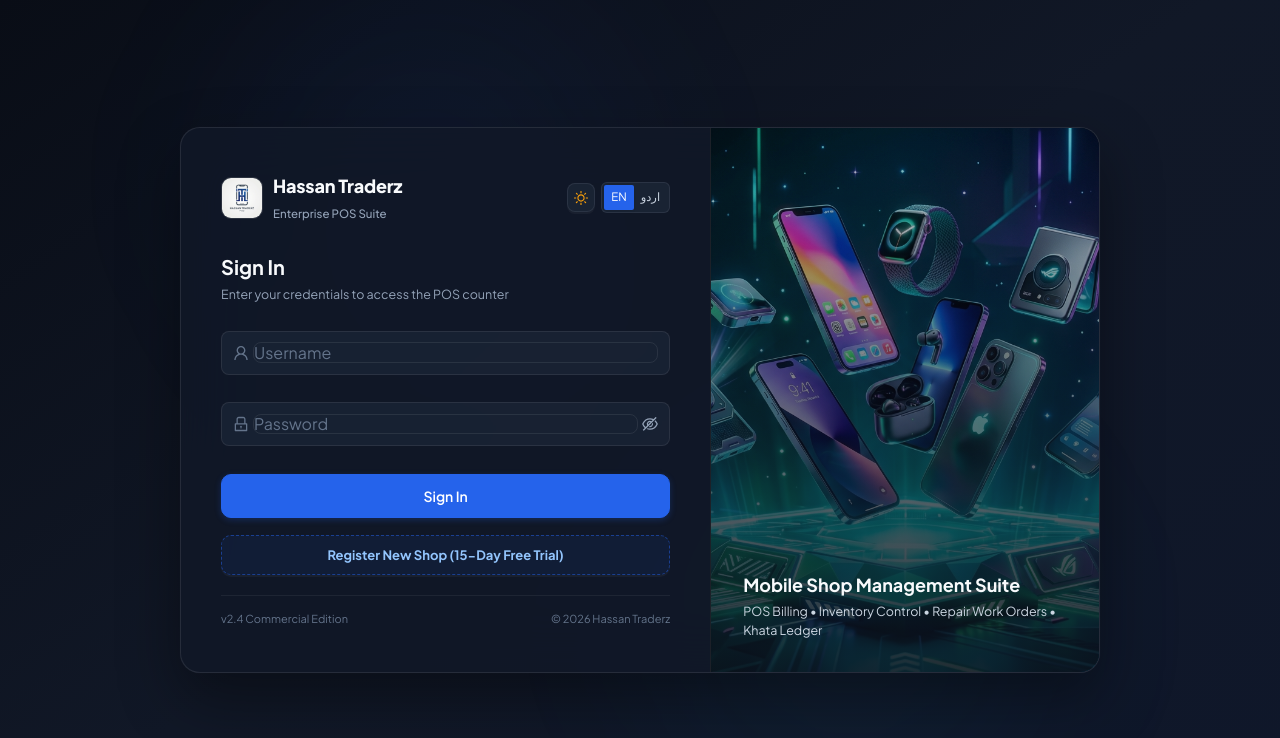
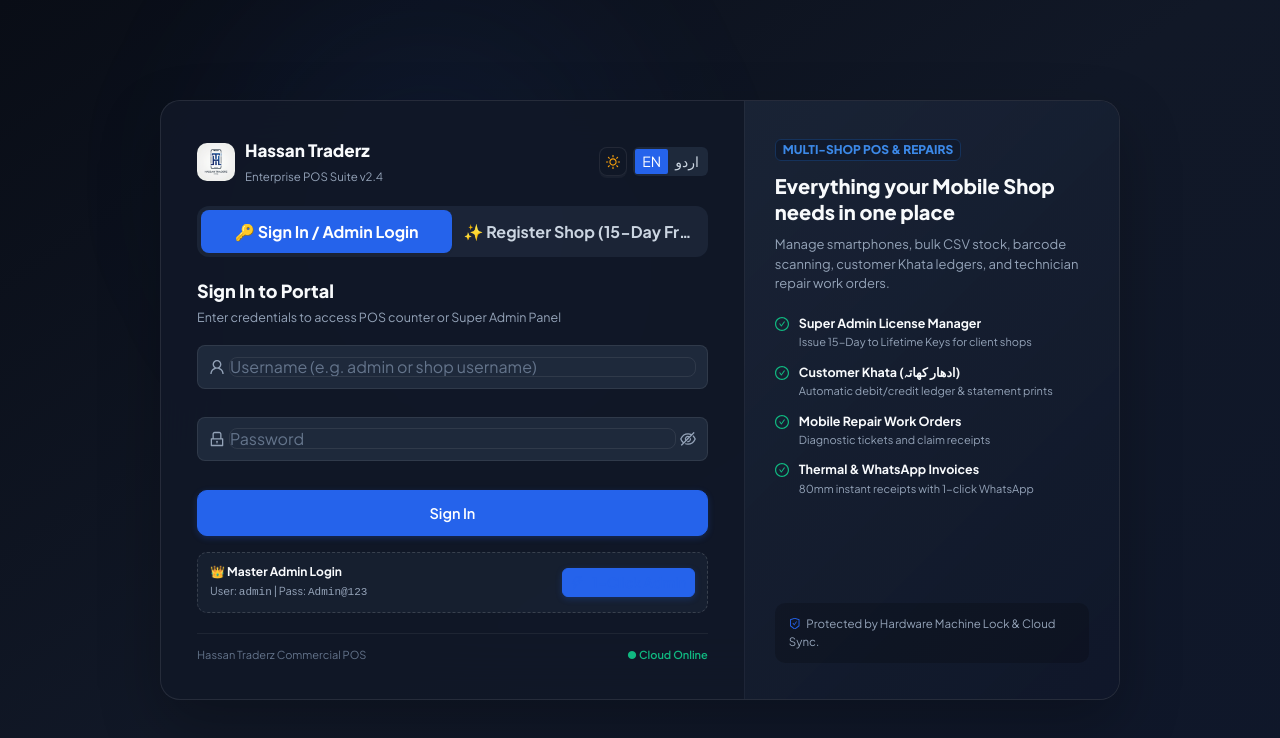
Before and after one commit to Hassansaeedd/hassantraderz, a React (Vite) app in the folder client/: page /login in a window 1280 px wide. Shown: the top 738 px of the page. Built offline with nearby package versions, Linux system fonts and the light colour scheme; no server answers; a web font is replaced by a local one.

Commit message:
feat(auth): add unified Sign In and Shop Registration tabs with 1-click Admin Login helper

```diff
--- a/client/src/pages/auth/LoginPage.jsx
+++ b/client/src/pages/auth/LoginPage.jsx
@@ -1,7 +1,12 @@
-// client/src/pages/auth/LoginPage.jsx — Dynamic Light/Dark Responsive Minimalist Glassmorphic Login Portal
+// client/src/pages/auth/LoginPage.jsx — Unified Login & Shop Self-Registration Portal
 import { useState, useEffect } from 'react';
-import { Form, Input, Button, message, Segmented } from 'antd';
-import { UserOutlined, LockOutlined, EyeInvisibleOutlined, EyeTwoTone, SunOutlined, MoonOutlined } from '@ant-design/icons';
+import { Form, Input, Button, message, Segmented, Row, Col, Alert, Tag } from 'antd';
+import {
+  UserOutlined, LockOutlined, EyeInvisibleOutlined, EyeTwoTone,
+  SunOutlined, MoonOutlined, ShopOutlined, PhoneOutlined,
+  KeyOutlined, CheckCircleOutlined, SafetyCertificateOutlined,
+  ThunderboltOutlined
+} from '@ant-design/icons';
 import { useNavigate } from 'react-router-dom';
 import { useTranslation } from 'react-i18next';
 import { useAuthStore } from '../../store/authStore';
@@ -14,8 +19,13 @@
   const setAuth = useAuthStore((s) => s.setAuth);
   const { mode, toggleTheme } = useThemeStore();
   const isDark = mode === 'dark';
+
+  const [activeTab, setActiveTab] = useState('login'); // 'login' | 'register'
   const [loading, setLoading] = useState(false);
   const [isMobile, setIsMobile] = useState(window.innerWidth <= 768);
+
+  const [loginForm] = Form.useForm();
+  const [registerForm] = Form.useForm();
 
   useEffect(() => {
     const handleResize = () => setIsMobile(window.innerWidth <= 768);
@@ -23,18 +33,66 @@
     return () => window.removeEventListener('resize', handleResize);
   }, []);
 
-  const onFinish = async (values) => {
+  // Handle Login (Admin, Manager, or Shop Cashier)
+  const handleLogin = async (values) => {
     setLoading(true);
     try {
       const res = await api.post('/auth/login', values);
-      setAuth(res.data.user, res.data.accessToken);
-      message.success(`Welcome back, ${res.data.user.fullName}!`);
+      const user = res.data.user;
+      const token = res.data.accessToken;
+      setAuth(user, token);
+      message.success(`Welcome back, ${user.fullName || user.username}!`);
+
+      if (user.role === 'ADMIN') {
         navigate('/dashboard');
+      } else {
+        navigate('/pos');
+      }
     } catch (err) {
-      message.error(err?.message || t('auth.invalidCreds'));
+      message.error(err?.message || 'Invalid username or password');
     } finally {
       setLoading(false);
     }
+  };
+
+  // Handle Self-Registration with 15-Day Free Trial
+  const handleRegister = async (values) => {
+    setLoading(true);
+    try {
+      const res = await api.post('/auth/register', values);
+      const user = res.data?.user || res.data?.data?.user;
+      const token = res.data?.accessToken || res.data?.data?.accessToken;
+      const lic = res.data?.license || res.data?.data?.license;
+
+      if (user && token) {
+        setAuth(user, token);
+        if (lic) {
+          localStorage.setItem('software_license', JSON.stringify({
+            licenseKey: lic.licenseKey,
+            plan: '15-Day Free Trial',
+            status: 'ACTIVE',
+            activatedOn: new Date().toLocaleDateString(),
+            expiresOn: new Date(lic.expiresAt).toLocaleDateString(),
+            shopName: lic.shopName,
+          }));
+        }
+        message.success(`🎉 Welcome to Hassan Traderz! Your 15-Day Free Trial is active!`);
+        navigate('/dashboard');
+      }
+    } catch (err) {
+      message.error(err?.message || 'Registration failed. Username may already exist.');
+    } finally {
+      setLoading(false);
+    }
+  };
+
+  // Quick 1-Click Super Admin Fill
+  const handleQuickFillAdmin = () => {
+    loginForm.setFieldsValue({
+      username: 'admin',
+      password: 'Admin@123',
+    });
+    message.info('Filled Super Admin credentials (admin / Admin@123)');
   };
 
   const switchLang = (lang) => i18n.changeLanguage(lang);
@@ -54,88 +112,54 @@
       overflow: 'hidden',
       transition: 'background 0.3s ease',
     }}>
-      {/* Subtle Ambient Radial Glows */}
+      {/* Background Ambient Glows */}
       <div style={{
-        position: 'absolute',
-        top: '-15%',
-        left: '10%',
-        width: 600,
-        height: 600,
-        background: isDark
-          ? 'radial-gradient(circle, rgba(37, 99, 235, 0.08) 0%, transparent 70%)'
-          : 'radial-gradient(circle, rgba(37, 99, 235, 0.07) 0%, transparent 70%)',
-        filter: 'blur(60px)',
-        pointerEvents: 'none',
-      }} />
-      <div style={{
-        position: 'absolute',
-        bottom: '-15%',
-        right: '10%',
-        width: 600,
-        height: 600,
-        background: isDark
-          ? 'radial-gradient(circle, rgba(14, 165, 233, 0.06) 0%, transparent 70%)'
-          : 'radial-gradient(circle, rgba(14, 165, 233, 0.06) 0%, transparent 70%)',
-        filter: 'blur(60px)',
-        pointerEvents: 'none',
+        position: 'absolute', top: '-15%', left: '10%', width: 600, height: 600,
+        background: isDark ? 'radial-gradient(circle, rgba(37, 99, 235, 0.09) 0%, transparent 70%)' : 'radial-gradient(circle, rgba(37, 99, 235, 0.07) 0%, transparent 70%)',
+        filter: 'blur(60px)', pointerEvents: 'none',
       }} />
 
-      {/* Main Glassmorphic Split / Mobile Container */}
+      {/* Main Container */}
       <div style={{
         width: '100%',
-        maxWidth: isMobile ? 440 : 920,
+        maxWidth: isMobile ? 440 : 960,
         display: 'flex',
         flexDirection: isMobile ? 'column' : 'row',
         borderRadius: 20,
         overflow: 'hidden',
-        background: isDark ? 'rgba(17, 24, 39, 0.85)' : 'rgba(255, 255, 255, 0.92)',
+        background: isDark ? 'rgba(17, 24, 39, 0.9)' : 'rgba(255, 255, 255, 0.95)',
         backdropFilter: 'blur(30px)',
         WebkitBackdropFilter: 'blur(30px)',
         border: isDark ? '1px solid rgba(255, 255, 255, 0.09)' : '1px solid rgba(255, 255, 255, 0.95)',
-        boxShadow: isDark
-          ? '0 25px 60px rgba(0, 0, 0, 0.4), 0 0 1px rgba(255, 255, 255, 0.1)'
-          : '0 25px 60px rgba(15, 23, 42, 0.08), 0 2px 8px rgba(37, 99, 235, 0.04)',
+        boxShadow: '0 25px 60px rgba(0, 0, 0, 0.25)',
         position: 'relative',
         zIndex: 1,
-        minHeight: isMobile ? 'auto' : 480,
-        transition: 'all 0.3s ease',
+        minHeight: isMobile ? 'auto' : 560,
       }}>
 
-        {/* LEFT PANEL: Clean Minimalist Login Form */}
+        {/* LEFT PANEL: Form with Sign In & Register Tabs */}
         <div style={{
-          flex: 1.1,
-          padding: isMobile ? '28px 20px' : '44px 40px',
+          flex: 1.2,
+          padding: isMobile ? '24px 18px' : '36px 36px',
           display: 'flex',
           flexDirection: 'column',
           justifyContent: 'space-between',
         }}>
           <div>
             {/* Top Bar: Brand, Theme Switcher & Language */}
-            <div style={{ display: 'flex', justifyContent: 'space-between', alignItems: 'center', marginBottom: isMobile ? 20 : 28 }}>
+            <div style={{ display: 'flex', justifyContent: 'space-between', alignItems: 'center', marginBottom: 20 }}>
               <div style={{ display: 'flex', alignItems: 'center', gap: 10 }}>
                 <img
                   src="/logo.png"
                   alt="Hassan Traderz Logo"
-                  style={{
-                    width: isMobile ? 36 : 42,
-                    height: isMobile ? 36 : 42,
-                    borderRadius: 10,
-                    objectFit: 'cover',
-                    border: isDark ? '1px solid rgba(255, 255, 255, 0.12)' : '1px solid rgba(0, 0, 0, 0.08)',
-                  }}
+                  style={{ width: 38, height: 38, borderRadius: 10, objectFit: 'cover' }}
                 />
                 <div>
-                  <h1 style={{
-                    fontSize: isMobile ? 16 : 18,
-                    fontWeight: 800,
-                    color: isDark ? '#f8fafc' : '#0f172a',
-                    margin: 0,
-                    letterSpacing: -0.2,
-                  }}>
+                  <h1 style={{ fontSize: 17, fontWeight: 800, color: isDark ? '#f8fafc' : '#0f172a', margin: 0 }}>
                     Hassan Traderz
                   </h1>
-                  <span style={{ color: isDark ? '#94a3b8' : '#64748b', fontSize: 11.5, fontWeight: 500 }}>
-                    Enterprise POS Suite
+                  <span style={{ color: isDark ? '#94a3b8' : '#64748b', fontSize: 11.5 }}>
+                    Enterprise POS Suite v2.4
                   </span>
                 </div>
               </div>
@@ -145,171 +169,274 @@
                   size="small"
                   icon={isDark ? <SunOutlined style={{ color: '#f59e0b' }} /> : <MoonOutlined style={{ color: '#6366f1' }} />}
                   onClick={toggleTheme}
-                  style={{
-                    borderRadius: 8,
-                    background: isDark ? 'rgba(30, 41, 59, 0.7)' : 'rgba(241, 245, 249, 0.9)',
-                    border: isDark ? '1px solid rgba(255, 255, 255, 0.08)' : '1px solid rgba(0, 0, 0, 0.08)',
-                    color: isDark ? '#f8fafc' : '#0f172a',
-                  }}
+                  style={{ borderRadius: 8 }}
                 />
                 <Segmented
                   size="small"
                   options={[{ label: 'EN', value: 'en' }, { label: 'اردو', value: 'ur' }]}
                   value={i18n.language}
                   onChange={switchLang}
-                  style={{
-                    background: isDark ? 'rgba(30, 41, 59, 0.7)' : 'rgba(241, 245, 249, 0.9)',
-                    border: isDark ? '1px solid rgba(255, 255, 255, 0.08)' : '1px solid rgba(0, 0, 0, 0.08)',
-                    fontSize: 11.5,
-                  }}
                 />
               </div>
             </div>
 
-            {/* Form Title */}
-            <div style={{ marginBottom: isMobile ? 18 : 24 }}>
-              <h2 style={{
-                fontSize: isMobile ? 18 : 20,
+            {/* TAB SELECTOR: Sign In vs Register New Shop */}
+            <Segmented
+              block
+              size="large"
+              value={activeTab}
+              onChange={setActiveTab}
+              options={[
+                { label: '🔑 Sign In / Admin Login', value: 'login' },
+                { label: '✨ Register Shop (15-Day Free Trial)', value: 'register' },
+              ]}
+              style={{
+                marginBottom: 20,
+                padding: 4,
+                borderRadius: 12,
                 fontWeight: 700,
-                color: isDark ? '#f8fafc' : '#0f172a',
-                margin: 0,
-              }}>
-                Sign In
+                background: isDark ? 'rgba(30, 41, 59, 0.8)' : '#e2e8f0',
+              }}
+            />
+
+            {/* ──────── TAB 1: SIGN IN (ADMIN & CASHIER) ──────── */}
+            {activeTab === 'login' && (
+              <div>
+                <div style={{ marginBottom: 16 }}>
+                  <h2 style={{ fontSize: 18, fontWeight: 800, color: isDark ? '#f8fafc' : '#0f172a', margin: 0 }}>
+                    Sign In to Portal
                   </h2>
-              <p style={{ color: isDark ? '#94a3b8' : '#64748b', fontSize: 12.5, marginTop: 3, marginBottom: 0 }}>
-                Enter your credentials to access the POS counter
+                  <p style={{ color: isDark ? '#94a3b8' : '#64748b', fontSize: 12.5, margin: '2px 0 0' }}>
+                    Enter credentials to access POS counter or Super Admin Panel
                   </p>
                 </div>
 
-            {/* Clean Form Controls */}
-            <Form layout="vertical" onFinish={onFinish} size="large">
+                <Form form={loginForm} layout="vertical" onFinish={handleLogin} size="large">
                   <Form.Item name="username" rules={[{ required: true, message: 'Username is required' }]}>
                     <Input
-                  prefix={<UserOutlined style={{ color: isDark ? '#64748b' : '#94a3b8' }} />}
-                  placeholder={t('auth.username')}
-                  autoComplete="username"
-                  style={{
-                    borderRadius: 10,
-                    background: isDark ? 'rgba(30, 41, 59, 0.6)' : '#ffffff',
-                    border: isDark ? '1px solid rgba(255, 255, 255, 0.1)' : '1px solid #cbd5e1',
-                    color: isDark ? '#f8fafc' : '#0f172a',
-                    height: 44,
-                  }}
+                      prefix={<UserOutlined style={{ color: '#94a3b8' }} />}
+                      placeholder="Username (e.g. admin or shop username)"
+                      style={{ borderRadius: 10, height: 44 }}
                     />
                   </Form.Item>
 
                   <Form.Item name="password" rules={[{ required: true, message: 'Password is required' }]}>
                     <Input.Password
-                  prefix={<LockOutlined style={{ color: isDark ? '#64748b' : '#94a3b8' }} />}
-                  placeholder={t('auth.password')}
-                  autoComplete="current-password"
-                  style={{
-                    borderRadius: 10,
-                    background: isDark ? 'rgba(30, 41, 59, 0.6)' : '#ffffff',
-                    border: isDark ? '1px solid rgba(255, 255, 255, 0.1)' : '1px solid #cbd5e1',
-                    color: isDark ? '#f8fafc' : '#0f172a',
-                    height: 44,
-                  }}
-                  iconRender={(visible) => visible ? <EyeTwoTone /> : <EyeInvisibleOutlined style={{ color: '#94a3b8' }} />}
+                      prefix={<LockOutlined style={{ color: '#94a3b8' }} />}
+                      placeholder="Password"
+                      style={{ borderRadius: 10, height: 44 }}
                     />
                   </Form.Item>
 
-              <Form.Item style={{ marginTop: 20, marginBottom: 0 }}>
                   <Button
                     type="primary"
                     htmlType="submit"
                     block
                     loading={loading}
                     style={{
+                      height: 46,
+                      borderRadius: 10,
+                      fontSize: 14.5,
+                      fontWeight: 800,
+                      background: '#2563eb',
+                      borderColor: '#2563eb',
+                      boxShadow: '0 4px 14px rgba(37, 99, 235, 0.3)',
+                      marginTop: 4,
+                    }}
+                  >
+                    {loading ? 'Authenticating...' : 'Sign In'}
+                  </Button>
+                </Form>
+
+                {/* Quick 1-Click Super Admin Fill Button */}
+                <div style={{
+                  marginTop: 16,
+                  padding: '10px 12px',
+                  background: isDark ? 'rgba(30, 41, 59, 0.5)' : '#f1f5f9',
+                  borderRadius: 10,
+                  border: isDark ? '1px dashed rgba(255, 255, 255, 0.15)' : '1px dashed #cbd5e1',
+                  display: 'flex',
+                  alignItems: 'center',
+                  justifyContent: 'space-between',
+                }}>
+                  <div>
+                    <div style={{ fontWeight: 700, fontSize: 12, color: isDark ? '#f8fafc' : '#0f172a' }}>
+                      👑 Master Admin Login
+                    </div>
+                    <div style={{ fontSize: 11, color: isDark ? '#94a3b8' : '#64748b' }}>
+                      User: <code>admin</code> | Pass: <code>Admin@123</code>
+                    </div>
+                  </div>
+                  <Button
+                    size="small"
+                    type="primary"
+                    ghost
+                    icon={<ThunderboltOutlined />}
+                    onClick={handleQuickFillAdmin}
+                    style={{ borderRadius: 6, fontWeight: 700 }}
+                  >
+                    1-Click Admin
+                  </Button>
+                </div>
+              </div>
+            )}
+
+            {/* ──────── TAB 2: REGISTER NEW SHOP (15-DAY FREE TRIAL) ──────── */}
+            {activeTab === 'register' && (
+              <div>
+                <Alert
+                  type="info"
+                  showIcon
+                  icon={<CheckCircleOutlined style={{ color: '#2563eb' }} />}
+                  message="15-Day Free Trial Included"
+                  description="Register your mobile shop to test Barcodes, POS Billing, Repairs, and Khata."
+                  style={{ marginBottom: 16, borderRadius: 10 }}
+                />
+
+                <Form form={registerForm} layout="vertical" onFinish={handleRegister} size="middle">
+                  <Form.Item
+                    name="shopName"
+                    label={<span style={{ fontWeight: 700, fontSize: 12.5 }}>Mobile Shop Name (دکان کا نام)</span>}
+                    rules={[{ required: true, message: 'Shop name is required' }]}
+                    style={{ marginBottom: 12 }}
+                  >
+                    <Input prefix={<ShopOutlined style={{ color: '#94a3b8' }} />} placeholder="e.g. Al-Madina Mobile Center" />
+                  </Form.Item>
+
+                  <Row gutter={8}>
+                    <Col span={12}>
+                      <Form.Item
+                        name="ownerName"
+                        label={<span style={{ fontWeight: 700, fontSize: 12.5 }}>Owner Name</span>}
+                        rules={[{ required: true, message: 'Required' }]}
+                        style={{ marginBottom: 12 }}
+                      >
+                        <Input placeholder="e.g. Zubair Ahmad" />
+                      </Form.Item>
+                    </Col>
+                    <Col span={12}>
+                      <Form.Item
+                        name="phone"
+                        label={<span style={{ fontWeight: 700, fontSize: 12.5 }}>WhatsApp Phone</span>}
+                        rules={[{ required: true, message: 'Required' }]}
+                        style={{ marginBottom: 12 }}
+                      >
+                        <Input placeholder="03001234567" />
+                      </Form.Item>
+                    </Col>
+                  </Row>
+
+                  <Row gutter={8}>
+                    <Col span={12}>
+                      <Form.Item
+                        name="username"
+                        label={<span style={{ fontWeight: 700, fontSize: 12.5 }}>Login Username</span>}
+                        rules={[{ required: true, message: 'Required', min: 3 }]}
+                        style={{ marginBottom: 12 }}
+                      >
+                        <Input placeholder="e.g. madinamobile" />
+                      </Form.Item>
+                    </Col>
+                    <Col span={12}>
+                      <Form.Item
+                        name="password"
+                        label={<span style={{ fontWeight: 700, fontSize: 12.5 }}>Login Password</span>}
+                        rules={[{ required: true, message: 'Required', min: 6 }]}
+                        style={{ marginBottom: 12 }}
+                      >
+                        <Input.Password placeholder="Min 6 chars" />
+                      </Form.Item>
+                    </Col>
+                  </Row>
+
+                  <Button
+                    type="primary"
+                    htmlType="submit"
+                    block
+                    size="large"
+                    loading={loading}
+                    style={{
                       height: 44,
                       borderRadius: 10,
                       fontSize: 14,
-                    fontWeight: 700,
-                    background: '#2563eb',
+                      fontWeight: 800,
+                      background: 'linear-gradient(135deg, #2563eb, #1d4ed8)',
                       borderColor: '#2563eb',
-                    boxShadow: '0 4px 14px rgba(37, 99, 235, 0.3)',
+                      marginTop: 4,
                     }}
                   >
-                  {loading ? t('auth.loggingIn') : 'Sign In'}
+                    {loading ? 'Creating Shop...' : 'Start 15-Day Free Trial'}
                   </Button>
-              </Form.Item>
                 </Form>
-
-            {/* Self-Registration 15-Day Free Trial Link */}
-            <div style={{ marginTop: 16, textAlign: 'center' }}>
-              <Button
-                type="dashed"
-                block
-                onClick={() => navigate('/register')}
-                style={{
-                  height: 40,
-                  borderRadius: 10,
-                  fontWeight: 700,
-                  fontSize: 13,
-                  borderColor: isDark ? 'rgba(37, 99, 235, 0.5)' : '#93c5fd',
-                  color: isDark ? '#93c5fd' : '#2563eb',
-                  background: isDark ? 'rgba(37, 99, 235, 0.08)' : '#eff6ff',
-                }}
-              >
-                Register New Shop (15-Day Free Trial)
-              </Button>
               </div>
+            )}
           </div>
 
-          {/* Minimal Clean Footer */}
-          <div style={{
-            marginTop: 20,
-            paddingTop: 14,
-            borderTop: isDark ? '1px solid rgba(255, 255, 255, 0.06)' : '1px solid rgba(0, 0, 0, 0.06)',
-            display: 'flex',
-            justifyContent: 'space-between',
-            alignItems: 'center',
-          }}>
+          {/* Footer */}
+          <div style={{ marginTop: 20, paddingTop: 12, borderTop: isDark ? '1px solid rgba(255,255,255,0.06)' : '1px solid rgba(0,0,0,0.06)', display: 'flex', justifyContent: 'space-between', alignItems: 'center' }}>
             <span style={{ fontSize: 11, color: isDark ? '#64748b' : '#94a3b8' }}>
-              v2.4 Commercial Edition
+              Hassan Traderz Commercial POS
             </span>
-            <span style={{ fontSize: 11, color: isDark ? '#64748b' : '#94a3b8' }}>
-              © {new Date().getFullYear()} Hassan Traderz
+            <span style={{ fontSize: 11, color: '#10b981', fontWeight: 600 }}>
+              ● Cloud Online
             </span>
           </div>
         </div>
 
-        {/* RIGHT PANEL: Tech Artwork Showcase (Only on Desktop >= 768px) */}
+        {/* RIGHT PANEL: Tech Showcase Feature Grid (Desktop Only) */}
         {!isMobile && (
           <div style={{
-            flex: 0.95,
-            position: 'relative',
-            overflow: 'hidden',
-            borderLeft: isDark ? '1px solid rgba(255, 255, 255, 0.08)' : '1px solid rgba(0, 0, 0, 0.06)',
-            background: isDark ? '#090d16' : '#0f172a',
-            display: 'flex',
-          }}>
-            <img
-              src="/login_gadgets.jpg"
-              alt="Mobile POS System"
-              style={{ width: '100%', height: '100%', objectFit: 'cover', opacity: isDark ? 0.85 : 0.9 }}
-            />
-
-            {/* Subtle Dark Vignette & Caption */}
-            <div style={{
-              position: 'absolute',
-              inset: 0,
-              background: 'linear-gradient(180deg, rgba(11, 15, 25, 0.1) 0%, rgba(11, 15, 25, 0.85) 100%)',
+            flex: 0.9,
+            background: isDark
+              ? 'linear-gradient(135deg, rgba(30, 41, 59, 0.7) 0%, rgba(15, 23, 42, 0.9) 100%)'
+              : 'linear-gradient(135deg, #f1f5f9 0%, #e2e8f0 100%)',
+            padding: '36px 30px',
             display: 'flex',
             flexDirection: 'column',
-              justifyContent: 'flex-end',
-              padding: 32,
+            justifyContent: 'space-between',
+            borderLeft: isDark ? '1px solid rgba(255, 255, 255, 0.06)' : '1px solid rgba(0, 0, 0, 0.06)',
           }}>
-              <h3 style={{ color: '#f8fafc', fontSize: 18, fontWeight: 700, margin: '0 0 6px', lineHeight: 1.3 }}>
-                Mobile Shop Management Suite
+            <div>
+              <Tag color="blue" style={{ fontWeight: 800, borderRadius: 6, marginBottom: 12 }}>
+                MULTI-SHOP POS & REPAIRS
+              </Tag>
+              <h3 style={{ fontSize: 20, fontWeight: 800, color: isDark ? '#f8fafc' : '#0f172a', margin: '0 0 10px', lineHeight: 1.3 }}>
+                Everything your Mobile Shop needs in one place
               </h3>
-              <p style={{ color: '#cbd5e1', fontSize: 12.5, margin: 0, lineHeight: 1.5 }}>
-                POS Billing • Inventory Control • Repair Work Orders • Khata Ledger
+              <p style={{ color: isDark ? '#94a3b8' : '#64748b', fontSize: 13, lineHeight: 1.5, marginBottom: 20 }}>
+                Manage smartphones, bulk CSV stock, barcode scanning, customer Khata ledgers, and technician repair work orders.
               </p>
+
+              <div style={{ display: 'flex', flexDirection: 'column', gap: 12 }}>
+                {[
+                  { title: 'Super Admin License Manager', desc: 'Issue 15-Day to Lifetime Keys for client shops' },
+                  { title: 'Customer Khata (ادھار کھاتہ)', desc: 'Automatic debit/credit ledger & statement prints' },
+                  { title: 'Mobile Repair Work Orders', desc: 'Diagnostic tickets and claim receipts' },
+                  { title: 'Thermal & WhatsApp Invoices', desc: '80mm instant receipts with 1-click WhatsApp' },
+                ].map((feat, idx) => (
+                  <div key={idx} style={{ display: 'flex', alignItems: 'flex-start', gap: 10 }}>
+                    <CheckCircleOutlined style={{ color: '#10b981', marginTop: 3 }} />
+                    <div>
+                      <div style={{ fontWeight: 700, fontSize: 12.5, color: isDark ? '#f8fafc' : '#1e293b' }}>{feat.title}</div>
+                      <div style={{ fontSize: 11, color: isDark ? '#94a3b8' : '#64748b' }}>{feat.desc}</div>
+                    </div>
+                  </div>
+                ))}
+              </div>
+            </div>
+
+            <div style={{
+              background: isDark ? 'rgba(0, 0, 0, 0.2)' : 'rgba(255, 255, 255, 0.6)',
+              padding: '12px 14px',
+              borderRadius: 10,
+              fontSize: 11.5,
+              color: isDark ? '#94a3b8' : '#475569',
+            }}>
+              <SafetyCertificateOutlined style={{ color: '#2563eb', marginRight: 6 }} />
+              Protected by Hardware Machine Lock & Cloud Sync.
             </div>
           </div>
         )}
-
       </div>
     </div>
   );
```
Lines whose indentation alone changed are shown as unchanged.
